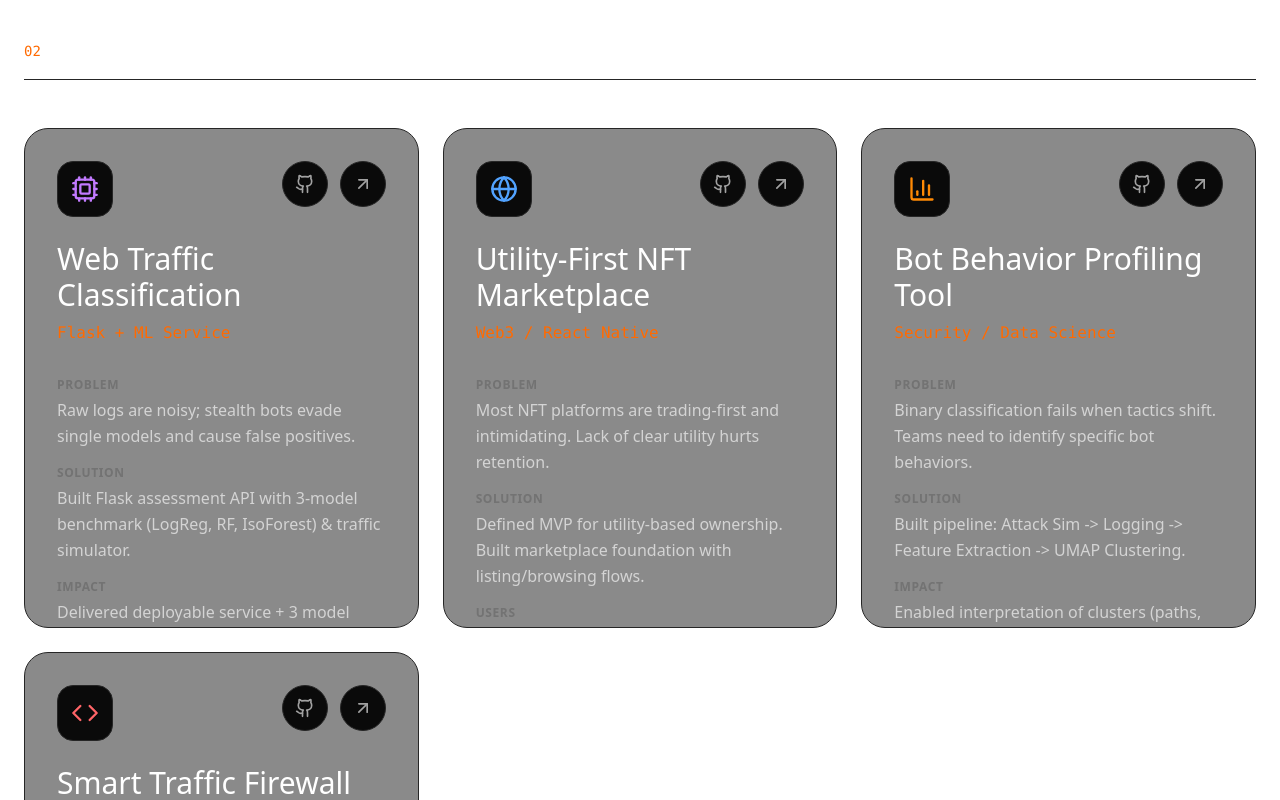
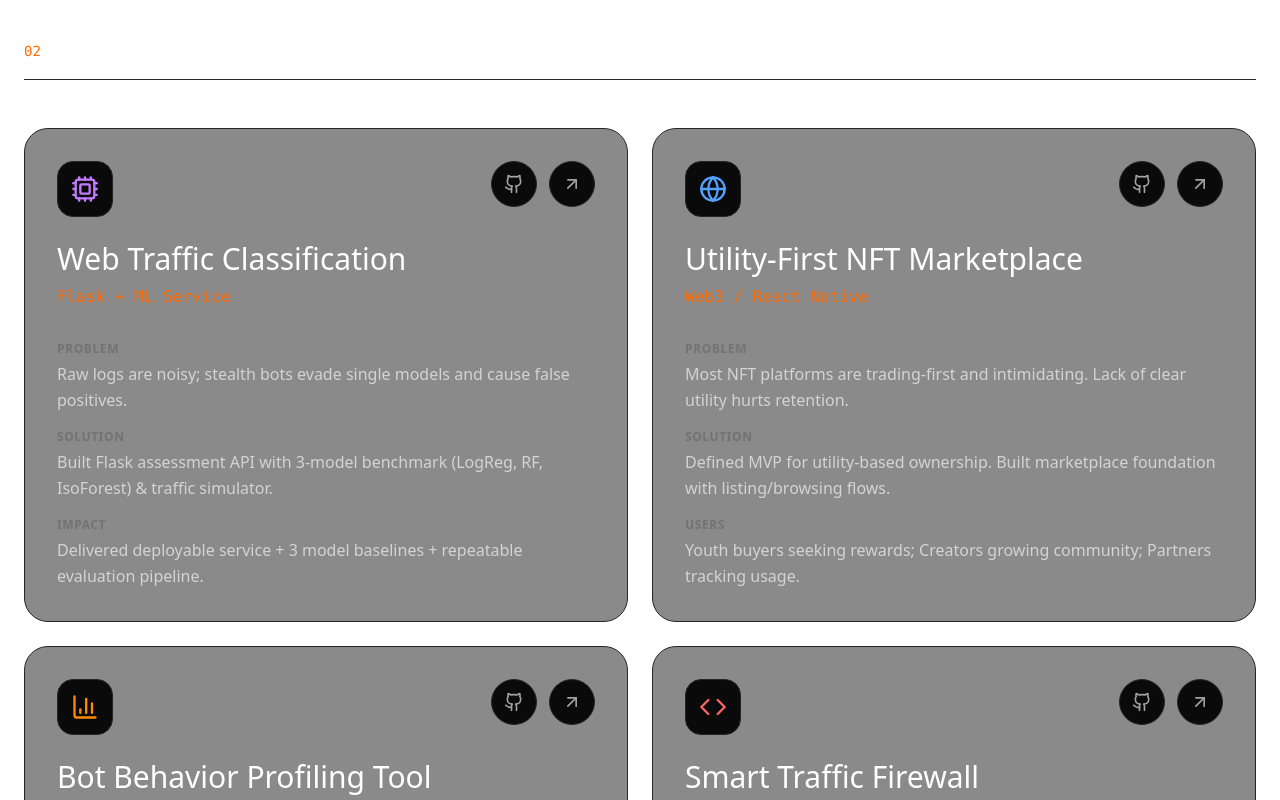
Before and after one commit to chetanya1998/Portfolio, a React (Vite) app: page / in a window 1280 px wide. Shown: the part 2320-3120 px from the top of the page. Built offline with nearby package versions, Linux system fonts and the light colour scheme.

Commit message:
Redesign project cards: 2-col grid + auto height

```diff
--- a/src/Portfolio.jsx
+++ b/src/Portfolio.jsx
@@ -616,10 +616,10 @@ export default function Portfolio() {
                 <section id="projects" className="py-16 md:py-24">
                     <SectionHeader num="2" title="Selected Projects" />
 
-                    <div className="grid grid-cols-1 md:grid-cols-2 lg:grid-cols-3 gap-6">
+                    <div className="grid grid-cols-1 md:grid-cols-2 gap-6">
                         {projects.map((project, idx) => (
                             <FadeIn key={idx} delay={idx * 100}>
-                                <div className="group relative bg-neutral-900/50 border border-neutral-800 rounded-3xl p-6 md:p-8 hover:bg-neutral-900 hover:border-orange-500/30 hover:shadow-2xl hover:shadow-orange-900/10 transition-all duration-500 h-[500px] flex flex-col overflow-hidden">
+                                <div className="group relative bg-neutral-900/50 border border-neutral-800 rounded-3xl p-6 md:p-8 hover:bg-neutral-900 hover:border-orange-500/30 hover:shadow-2xl hover:shadow-orange-900/10 transition-all duration-500 h-full flex flex-col overflow-hidden">
                                     <div className="absolute top-6 right-6 md:top-8 md:right-8 flex gap-3">
                                         {project.github && (
                                             <a
```
